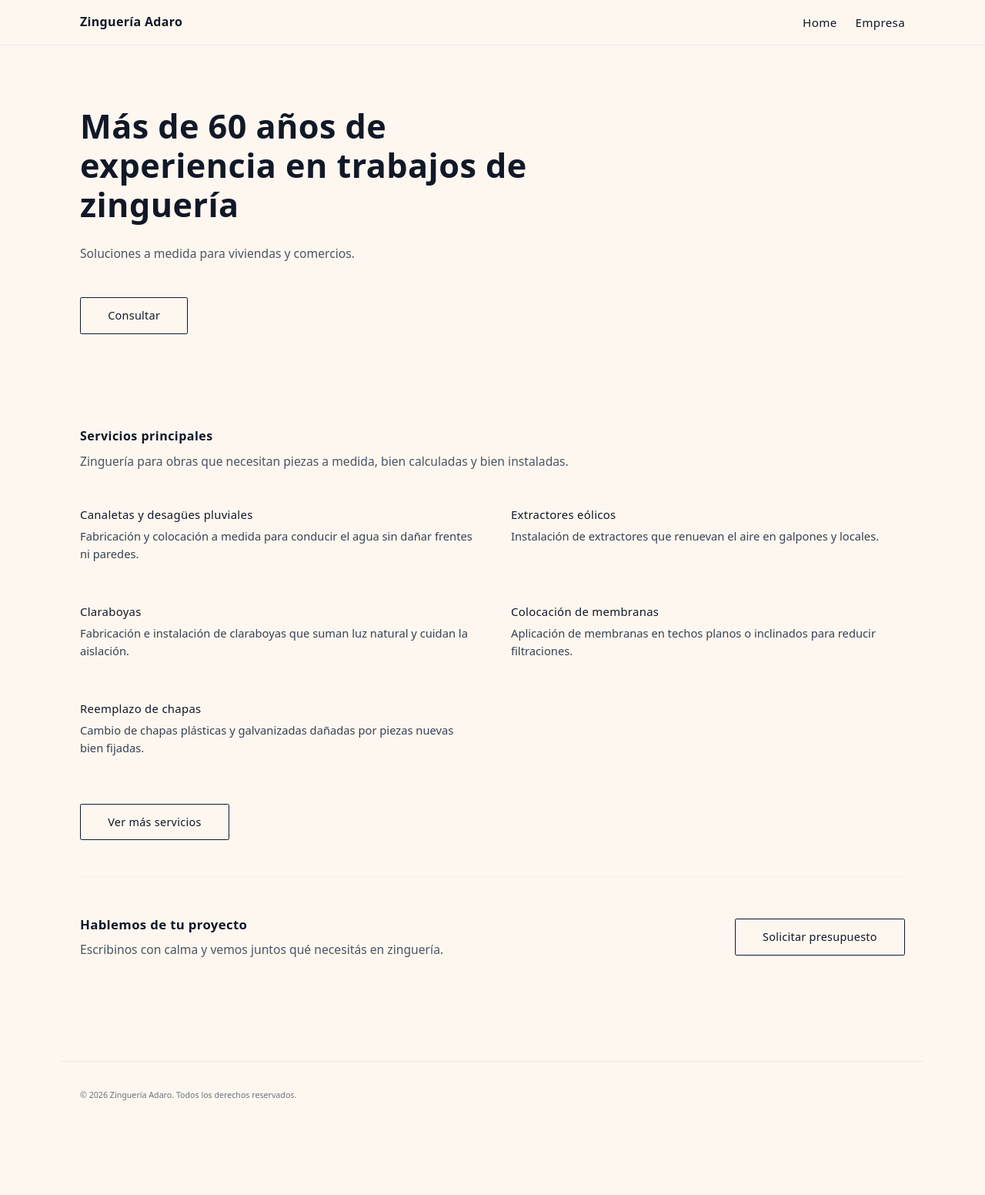
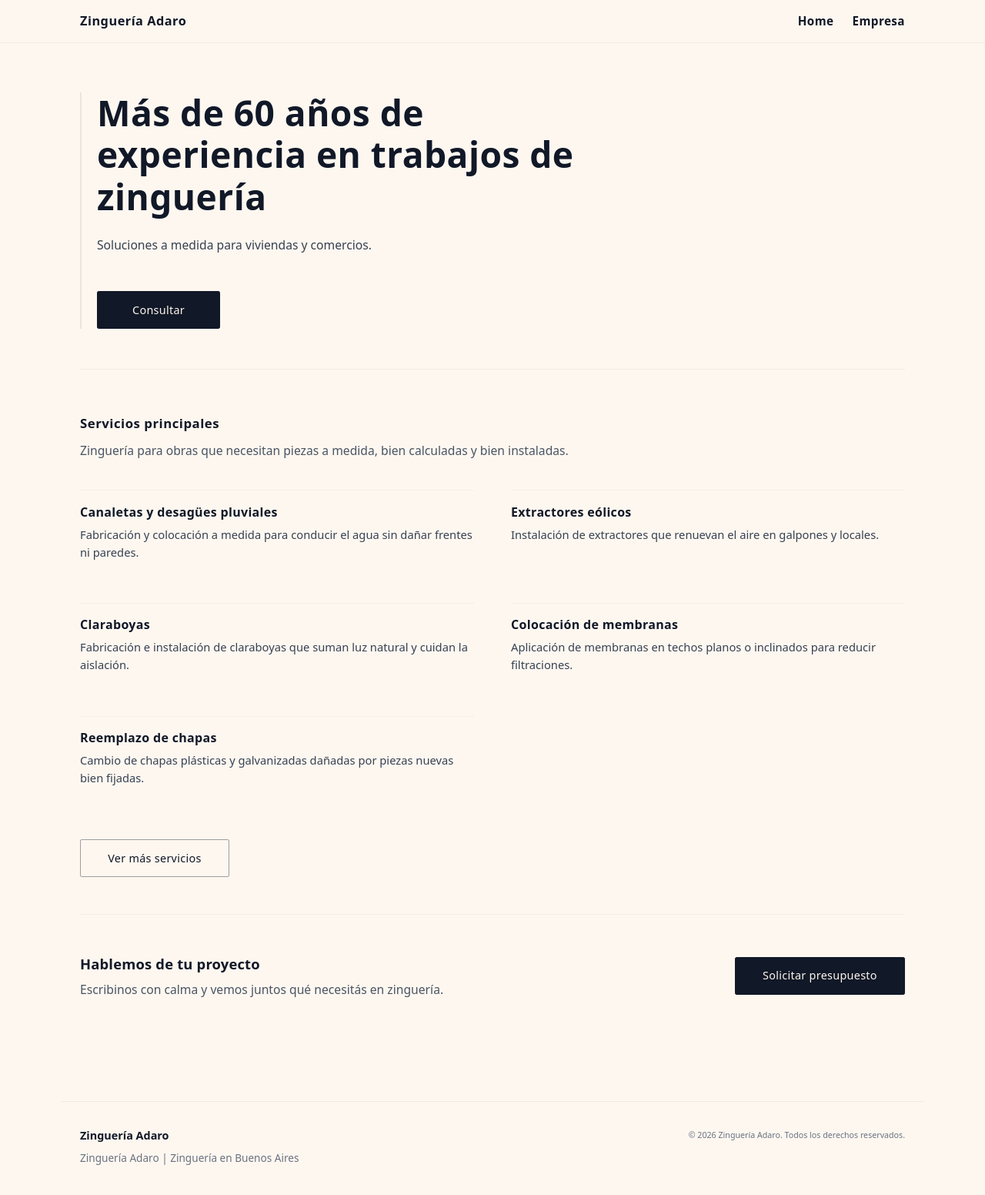
Before and after one commit to agusttin-ader/zingueria-adaro, a Next.js app: page / in a window 1280 px wide. Shown: the top 1552 px of the page at 77% size. Before the commit the page ends 1471 px from the top, so only its background shows below. Built offline with nearby package versions, Linux system fonts and the light colour scheme; no server answers.

Commit message:
zingueria mods

```diff
--- a/src/app/globals.css
+++ b/src/app/globals.css
@@ -35,19 +35,32 @@ body {
 }
 
 body {
-  font-size: 0.95rem;
-  line-height: 1.6;
+  font-size: 1rem;
+  line-height: 1.7;
 }
 
-h1,
-h2,
-h3,
+h1 {
+  font-size: clamp(2.1rem, 3.4vw, 2.7rem);
+  font-weight: 700;
+}
+
+h2 {
+  font-size: 1.4rem;
+  font-weight: 600;
+}
+
+h3 {
+  font-size: 1.1rem;
+  font-weight: 600;
+}
+
 h4 {
+  font-size: 1rem;
   font-weight: 600;
 }
 
 p + p {
-  margin-top: 0.75rem;
+  margin-top: 0.85rem;
 }
 
 .site-main {
@@ -67,7 +80,7 @@ p + p {
 .nav {
   max-width: 1120px;
   margin: 0 auto;
-  padding: 1rem 1.5rem;
+  padding: 0.85rem 1.5rem;
   display: flex;
   align-items: center;
   justify-content: space-between;
@@ -75,10 +88,10 @@ p + p {
 }
 
 .nav__brand a {
-  font-weight: 600;
-  letter-spacing: 0.02em;
+  font-weight: 700;
+  letter-spacing: 0.03em;
   text-transform: none;
-  font-size: 1rem;
+  font-size: 1.02rem;
   color: var(--color-ink);
   text-decoration: none;
   display: inline-flex;
@@ -109,8 +122,8 @@ p + p {
   text-decoration: none;
   position: relative;
   text-transform: none;
-  letter-spacing: 0.02em;
-  font-weight: 500;
+  letter-spacing: 0.03em;
+  font-weight: 600;
 }
 
 .site-footer {
@@ -120,6 +133,40 @@ p + p {
   border-top: 1px solid color-mix(in srgb, var(--color-ink) 6%, transparent);
   font-size: 0.8rem;
   color: var(--color-ink-muted);
+}
+
+.site-footer__inner {
+  display: flex;
+  align-items: flex-start;
+  justify-content: space-between;
+  gap: 1.5rem;
+}
+
+.site-footer__identity {
+  display: flex;
+  flex-direction: column;
+  gap: 0.25rem;
+}
+
+.site-footer__name {
+  font-size: 0.9rem;
+  font-weight: 600;
+  color: var(--color-ink);
+}
+
+.site-footer__tagline {
+  font-size: 0.85rem;
+}
+
+.site-footer__legal {
+  text-align: right;
+}
+
+@media (max-width: 768px) {
+  .site-footer__inner {
+    flex-direction: column;
+    align-items: flex-start;
+  }
 }
 
 @media (max-width: 768px) {
@@ -138,32 +185,46 @@ p + p {
 }
 
 .hero {
-  padding: 5rem 0 4rem;
+  padding: 4rem 0 3.25rem;
+  border-bottom: 1px solid color-mix(in srgb, var(--color-ink) 5%, transparent);
 }
 
 .hero__content {
-  max-width: 40rem;
+  max-width: 42rem;
   display: flex;
   flex-direction: column;
-  gap: 1.5rem;
+  gap: 1.4rem;
+  padding-left: 1.25rem;
+  border-left: 2px solid color-mix(in srgb, var(--color-ink) 8%, transparent);
 }
 
 .hero__title {
-  font-size: clamp(2.1rem, 3.4vw, 2.7rem);
+  font-size: clamp(2.2rem, 3.6vw, 2.9rem);
   line-height: 1.18;
   letter-spacing: 0.01em;
   color: var(--color-ink);
 }
 
 .hero__subtitle {
-  max-width: 34rem;
+  max-width: 36rem;
   font-size: 0.98rem;
   line-height: 1.7;
-  color: var(--color-ink-soft);
+  color: var(--color-ink-subtle);
 }
 
 .hero__actions {
-  margin-top: 1.25rem;
+  margin-top: 1.5rem;
+}
+
+.hero__actions .btn--primary {
+  min-width: 10rem;
+  border-color: var(--color-ink);
+  background-color: var(--color-ink);
+  color: var(--color-bg-cream);
+}
+
+.hero__actions .btn--primary:hover {
+  background-color: color-mix(in srgb, var(--color-ink) 92%, var(--color-bg-cream));
 }
 
 .btn {
@@ -172,7 +233,7 @@ p + p {
   justify-content: center;
   padding: 0.7rem 2.2rem;
   border-radius: 0.14rem;
-  border: 1px solid color-mix(in srgb, var(--color-ink) 22%, transparent);
+  border: 1px solid color-mix(in srgb, var(--color-ink) 35%, transparent);
   font-size: 0.9rem;
   font-weight: 500;
   letter-spacing: 0.02em;
@@ -186,24 +247,24 @@ p + p {
 
 .btn--primary {
   border-color: var(--color-ink);
-  background-color: transparent;
-  color: var(--color-ink);
+  background-color: var(--color-ink);
+  color: var(--color-bg-cream);
 }
 
 .btn--primary:hover {
-  background-color: color-mix(in srgb, var(--color-ink) 6%, var(--color-bg-cream));
+  background-color: color-mix(in srgb, var(--color-ink) 92%, var(--color-bg-cream));
 }
 
 .btn--primary:active {
-  background-color: color-mix(in srgb, var(--color-ink) 10%, var(--color-bg-cream));
+  background-color: color-mix(in srgb, var(--color-ink) 88%, var(--color-bg-cream));
 }
 
 .btn--secondary {
-  border-color: var(--color-ink);
+  border-color: color-mix(in srgb, var(--color-ink) 40%, transparent);
 }
 
 .btn--secondary:hover {
-  background-color: color-mix(in srgb, var(--color-ink) 4%, var(--color-bg-cream));
+  background-color: color-mix(in srgb, var(--color-ink) 6%, var(--color-bg-cream));
 }
 
 .btn--secondary:active {
@@ -230,8 +291,8 @@ p + p {
 }
 
 .services__title {
-  font-size: 1rem;
-  font-weight: 600;
+  font-size: 1.05rem;
+  font-weight: 700;
   letter-spacing: 0.03em;
   text-transform: none;
   margin-bottom: 0.5rem;
@@ -250,12 +311,13 @@ p + p {
 }
 
 .services__item {
-  padding: 0.4rem 0 0.4rem;
+  padding: 0.9rem 0 0.9rem;
+  border-top: 1px solid color-mix(in srgb, var(--color-ink) 4%, transparent);
 }
 
 .services__item-title {
-  font-size: 0.93rem;
-  font-weight: 500;
+  font-size: 1rem;
+  font-weight: 600;
   letter-spacing: 0.02em;
   text-transform: none;
   margin-bottom: 0.25rem;
@@ -280,9 +342,13 @@ p + p {
   gap: 1.5rem;
 }
 
+.home-cta__content {
+  max-width: 40rem;
+}
+
 .home-cta__content h2 {
-  font-size: 1.05rem;
-  letter-spacing: 0.02em;
+  font-size: 1.15rem;
+  letter-spacing: 0.01em;
   text-transform: none;
   margin-bottom: 0.35rem;
 }
@@ -291,6 +357,10 @@ p + p {
   font-size: 0.98rem;
   line-height: 1.6;
   color: var(--color-ink-soft);
+}
+
+.home-cta__actions .btn--primary {
+  min-width: 10rem;
 }
 
 @media (max-width: 900px) {
@@ -311,6 +381,7 @@ p + p {
   display: flex;
   flex-direction: column;
   gap: 2.5rem;
+  border-top: 1px solid color-mix(in srgb, var(--color-ink) 5%, transparent);
 }
 
 .empresa__header {
--- a/src/app/layout.tsx
+++ b/src/app/layout.tsx
@@ -24,7 +24,15 @@ export default function RootLayout({
         <Navbar />
         <main className="site-main">{children}</main>
         <footer className="site-footer">
-          <small>© {new Date().getFullYear()} Zinguería Adaro. Todos los derechos reservados.</small>
+          <div className="site-footer__inner">
+            <div className="site-footer__identity">
+              <span className="site-footer__name">Zinguería Adaro</span>
+              <span className="site-footer__tagline">Zinguería Adaro | Zinguería en Buenos Aires</span>
+            </div>
+            <div className="site-footer__legal">
+              <small>© {new Date().getFullYear()} Zinguería Adaro. Todos los derechos reservados.</small>
+            </div>
+          </div>
         </footer>
       </body>
     </html>
```
